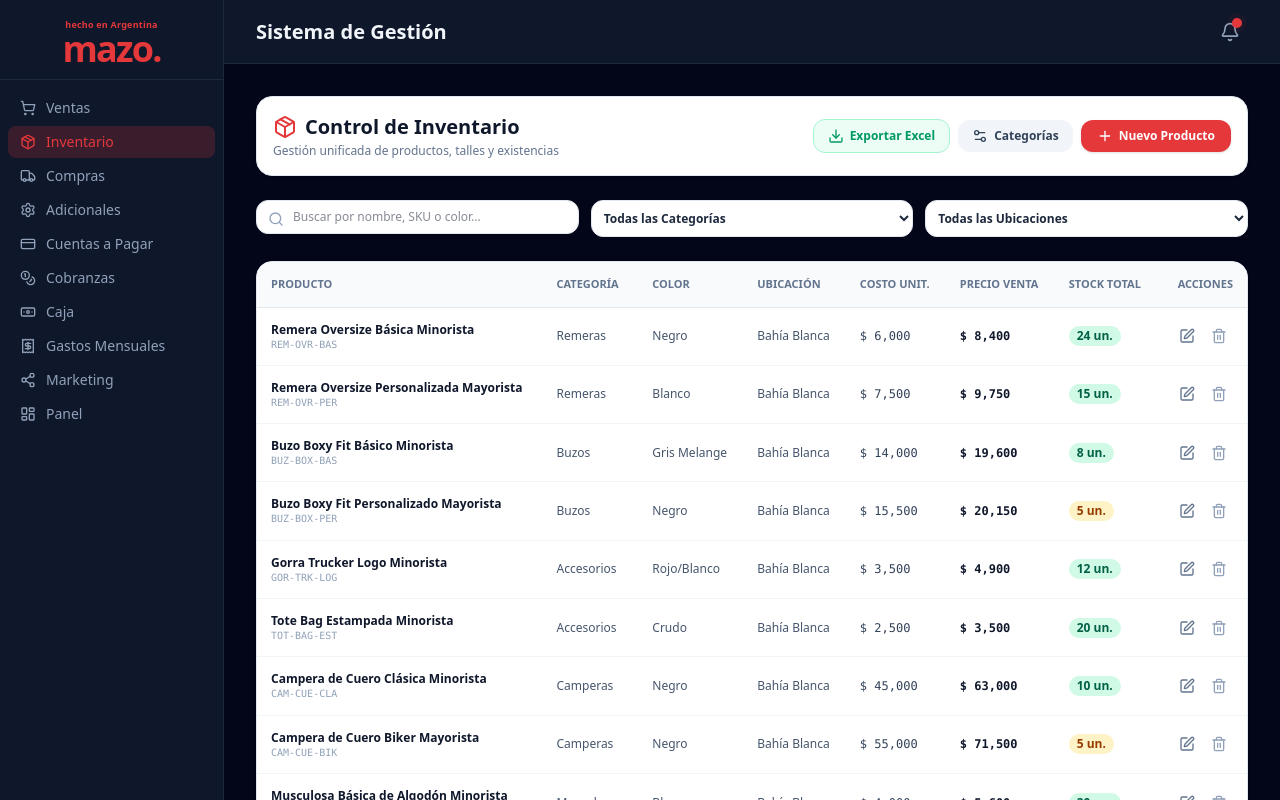
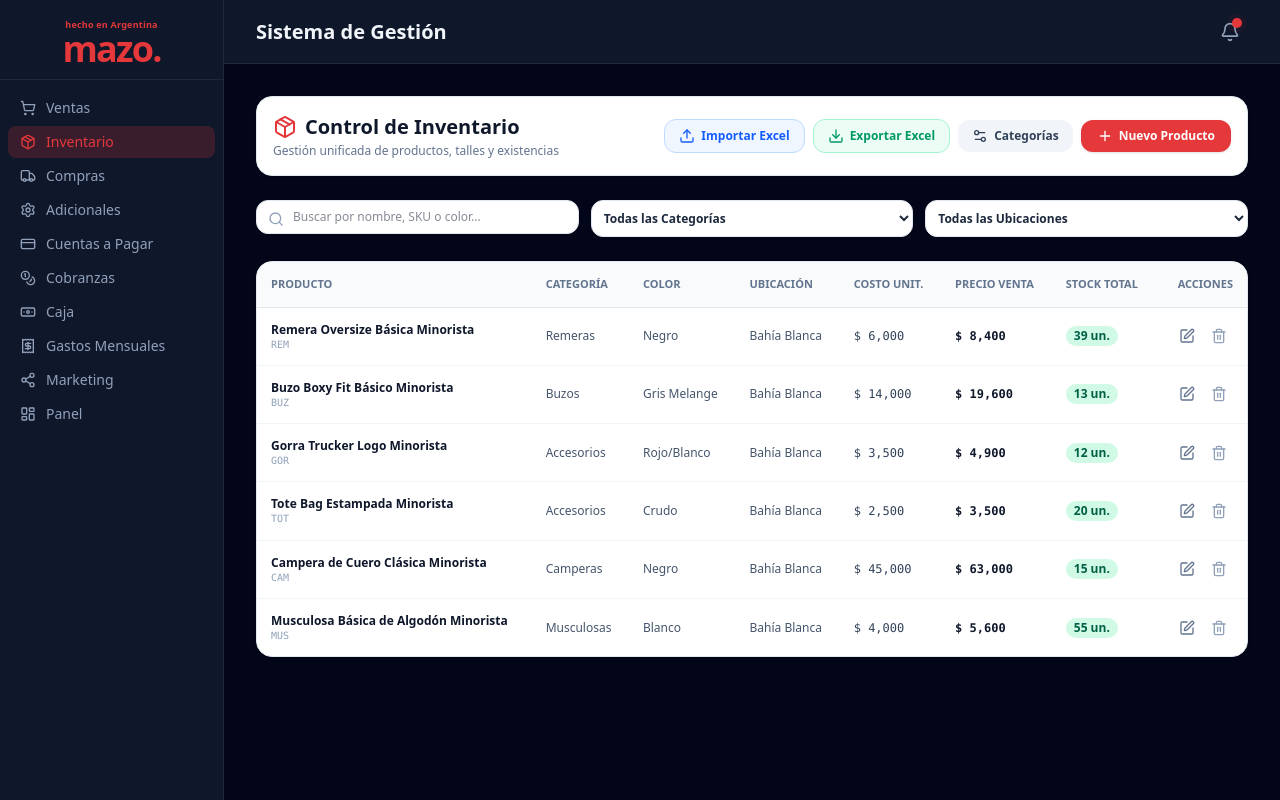
Before and after one commit to klejavalentino-ui/sistema---gestion, a React (Vite) app in the folder mazo/: page /inventory in a window 1280 px wide. Built offline with nearby package versions, Linux system fonts and the light colour scheme.

Commit message:
Eliminacion de letras de talle en SKU e importacion dinamica por columna

```diff
--- a/mazo/src/pages/Inventory.tsx
+++ b/mazo/src/pages/Inventory.tsx
@@ -1,5 +1,5 @@
 import { useState, FormEvent, useMemo, useEffect } from 'react';
-import { Search, Plus, Package, Edit, Trash2, X, Settings2, Download } from 'lucide-react';
+import { Search, Plus, Package, Edit, Trash2, X, Settings2, Download, Upload } from 'lucide-react';
 import { useAppStore } from '../store';
 import * as XLSX from 'xlsx';
 import { saveAs } from 'file-saver';
@@ -13,15 +13,25 @@ export default function Inventory() {
     categories,
     addCategory,
     sizes: storeSizes,
-    locations
+    locations,
+    supplies = []
   } = useAppStore() as any;
 
-  // Lista de talles dinámica desde el Store (si no hay guardados, usa la lista base)
+  // Lista de talles dinámica desde el Store
   const availableSizes = useMemo(() => {
     return storeSizes && storeSizes.length > 0
       ? storeSizes
       : ['S', 'M', 'L', 'XL', 'XXL'];
   }, [storeSizes]);
+
+  // Lista de categorías únicas de Insumos para dinámicamente armar columnas del Excel
+  const supplyCategories = useMemo(() => {
+    const cats = new Set<string>();
+    supplies.forEach((s: any) => {
+      if (s.category) cats.add(s.category);
+    });
+    return Array.from(cats);
+  }, [supplies]);
 
   const [searchTerm, setSearchTerm] = useState('');
   const [selectedCategory, setSelectedCategory] = useState('Todos');
@@ -56,16 +66,15 @@ export default function Inventory() {
     }
   }, [categories, locations]);
 
-  // Función para obtener un baseSku limpio sin sufijos de talle (-S, -XXL)
+  // Función para obtener baseSku limpio
   const getCleanBaseSku = (product: any) => {
     if (product.baseSku) {
-      // Elimina cualquier talle que haya quedado pegado al final por error anterior
-      return product.baseSku.replace(/-(S|M|L|XL|XXL|XXXL|[0-9]+)$/i, '');
+      return String(product.baseSku).split('-')[0];
     }
     if (product.sku) {
-      return product.sku.replace(/-(S|M|L|XL|XXL|XXXL|[0-9]+)$/i, '');
+      return String(product.sku).split('-')[0];
     }
-    return `SKU-${Date.now().toString().slice(-6)}`;
+    return `PRO001`;
   };
 
   const handleOpenAddModal = () => {
@@ -91,26 +100,25 @@ export default function Inventory() {
     const cleanBase = productGroup.baseSku;
     setEditingBaseSku(cleanBase);
 
-    // Buscar todos los productos que compartan este baseSku (o su versión limpia)
+    // Buscar todas las variantes asociadas a este producto base
     const relatedProducts = products.filter((p: any) => {
-      const pBase = getCleanBaseSku(p);
-      return pBase === cleanBase || p.baseSku === productGroup.originalBaseSku;
+      return p.baseSku === cleanBase || getCleanBaseSku(p) === cleanBase;
     });
 
     const sizesStock: Record<string, number> = {};
     availableSizes.forEach((size: string) => {
-      const match = relatedProducts.find((p: any) => p.size === size);
+      const match = relatedProducts.find((p: any) => String(p.size).toUpperCase() === String(size).toUpperCase());
       sizesStock[size] = match ? Number(match.stock) || 0 : 0;
     });
 
     const firstItem = relatedProducts[0] || productGroup;
 
     setProductForm({
-      name: firstItem.name,
+      name: firstItem.name || '',
       category: firstItem.category || (categories[0] || 'Remeras'),
       color: firstItem.color || '',
-      cost: firstItem.cost ? String(firstItem.cost) : '',
-      margin: firstItem.margin ? String(firstItem.margin) : '100',
+      cost: firstItem.cost !== undefined ? String(firstItem.cost) : '',
+      margin: firstItem.margin !== undefined ? String(firstItem.margin) : '100',
       location: firstItem.location || (locations[0] || 'Bahía Blanca'),
       sizes: sizesStock
     });
@@ -132,22 +140,27 @@ export default function Inventory() {
     e.preventDefault();
     if (!productForm.name || !productForm.cost) return;
 
-    // SKU base garantizado sin sufijos de talle
-    const baseSku = editingBaseSku || `SKU-${Date.now().toString().slice(-6)}`;
+    // Asignación de SKU base limpio (PRO001, PRO002...)
+    const baseSku = editingBaseSku || `PRO${Math.floor(100 + Math.random() * 900)}`;
     const cost = parseFloat(productForm.cost) || 0;
     const margin = parseFloat(productForm.margin) || 0;
 
+    let variantIndex = 1;
+
     Object.entries(productForm.sizes).forEach(([size, stock]) => {
-      // Buscar si ya existe la variante específica para este talle
       const existingProduct = products.find((p: any) => {
         const pBase = getCleanBaseSku(p);
-        return (pBase === baseSku || p.baseSku === baseSku) && p.size === size;
+        return (pBase === baseSku || p.baseSku === baseSku) && String(p.size).toUpperCase() === String(size).toUpperCase();
       });
+
+      // Formato de SKU numérico sin letras de talle: PRO001-1, PRO001-2, etc.
+      const variantSku = `${baseSku}-${variantIndex}`;
+      variantIndex++;
 
       if (existingProduct) {
         updateProduct(existingProduct.id, {
           baseSku: baseSku,
-          sku: `${baseSku}-${size}`,
+          sku: variantSku,
           name: productForm.name,
           category: productForm.category,
           color: productForm.color,
@@ -160,7 +173,7 @@ export default function Inventory() {
         addProduct({
           id: Date.now() + Math.floor(Math.random() * 10000),
           baseSku: baseSku,
-          sku: `${baseSku}-${size}`,
+          sku: variantSku,
           name: productForm.name,
           category: productForm.category,
           size,
@@ -176,11 +189,10 @@ export default function Inventory() {
     setIsProductModalOpen(false);
   };
 
-  const handleDeleteGroup = (baseSku: string, originalBaseSku: string) => {
+  const handleDeleteGroup = (baseSku: string) => {
     if (confirm('¿Está seguro de eliminar este producto y todos sus talles?')) {
       const relatedProducts = products.filter((p: any) => {
-        const pBase = getCleanBaseSku(p);
-        return pBase === baseSku || p.baseSku === originalBaseSku;
+        return p.baseSku === baseSku || getCleanBaseSku(p) === baseSku;
       });
       relatedProducts.forEach((p: any) => deleteProduct(p.id));
     }
@@ -205,7 +217,6 @@ export default function Inventory() {
       if (!groups[cleanBase]) {
         groups[cleanBase] = {
           baseSku: cleanBase,
-          originalBaseSku: p.baseSku,
           name: p.name,
           category: p.category,
           color: p.color,
@@ -233,20 +244,30 @@ export default function Inventory() {
     return matchesSearch && matchesCategory && matchesLocation;
   });
 
+  // Exportar a Excel agregando dinámicamente columnas para cada Categoría de Insumo
   const exportToExcel = () => {
-    const excelData = products.map((p: any) => ({
-      'Código Base (SKU)': getCleanBaseSku(p),
-      'SKU Variante': p.sku,
-      'Producto': p.name,
-      'Categoría': p.category,
-      'Color': p.color,
-      'Talle': p.size,
-      'Ubicación': p.location || 'N/A',
-      'Costo': p.cost,
-      'Margen %': p.margin,
-      'Precio Venta': Math.round(p.cost * (1 + p.margin / 100)),
-      'Stock': p.stock
-    }));
+    const excelData = products.map((p: any) => {
+      const row: Record<string, any> = {
+        'SKU Base': getCleanBaseSku(p),
+        'SKU Variante': p.sku,
+        'Producto': p.name,
+        'Categoría': p.category,
+        'Color': p.color || '',
+        'Talle': p.size,
+        'Ubicación': p.location || '',
+        'Costo': p.cost || 0,
+        'Margen %': p.margin || 0,
+        'Precio Venta': Math.round((p.cost || 0) * (1 + (p.margin || 0) / 100)),
+        'Stock': p.stock || 0
+      };
+
+      // Agregar columnas adicionales dinámicas para Categorías de Insumos
+      supplyCategories.forEach(cat => {
+        row[cat] = p.suppliesMap?.[cat] || '';
+      });
+
+      return row;
+    });
 
     const worksheet = XLSX.utils.json_to_sheet(excelData);
     const workbook = XLSX.utils.book_new();
@@ -254,6 +275,85 @@ export default function Inventory() {
     const excelBuffer = XLSX.write(workbook, { bookType: 'xlsx', type: 'array' });
     const data = new Blob([excelBuffer], { type: 'application/vnd.openxmlformats-officedocument.spreadsheetml.sheet' });
     saveAs(data, `Inventario_${new Date().toLocaleDateString().replace(/\//g, '-')}.xlsx`);
+  };
+
+  // Importar desde Excel reconociendo exactamente por Nombre de Columna
+  const handleImportExcel = (e: React.ChangeEvent<HTMLInputElement>) => {
+    const file = e.target.files?.[0];
+    if (!file) return;
+
+    const reader = new FileReader();
+    reader.onload = (evt) => {
+      const bstr = evt.target?.result;
+      const wb = XLSX.read(bstr, { type: 'binary' });
+      const wsname = wb.SheetNames[0];
+      const ws = wb.Sheets[wsname];
+      const data: any[] = XLSX.utils.sheet_to_json(ws);
+
+      data.forEach((row: any) => {
+        // Mapeo directo por encabezado exacto
+        const productName = row['Producto'] || row['Nombre'] || row['PRODUCTO'];
+        if (!productName) return;
+
+        const baseSku = row['SKU Base'] || row['SKU BASE'] || row['Base SKU'] || `PRO${Math.floor(100 + Math.random() * 900)}`;
+        const size = String(row['Talle'] || row['TALLE'] || 'Único').toUpperCase();
+        const skuVariant = row['SKU Variante'] || `${baseSku}-${Math.floor(1 + Math.random() * 99)}`;
+        const cost = parseFloat(row['Costo'] || row['COSTO'] || '0') || 0;
+        const margin = parseFloat(row['Margen %'] || row['MARGEN %'] || '100') || 100;
+        const stock = parseInt(row['Stock'] || row['STOCK'] || '0') || 0;
+        const category = row['Categoría'] || row['CATEGORIA'] || categories[0] || 'Remeras';
+        const color = row['Color'] || row['COLOR'] || '';
+        const location = row['Ubicación'] || row['UBICACION'] || locations[0] || 'Bahía Blanca';
+
+        // Mapear campos dinámicos de Insumos presentes en la fila
+        const suppliesMap: Record<string, string> = {};
+        supplyCategories.forEach(cat => {
+          if (row[cat] !== undefined) {
+            suppliesMap[cat] = String(row[cat]);
+          }
+        });
+
+        // Verificar si existe el producto para actualizar o agregar
+        const existing = products.find((p: any) =>
+          (p.sku === skuVariant) || (getCleanBaseSku(p) === baseSku && String(p.size).toUpperCase() === size)
+        );
+
+        if (existing) {
+          updateProduct(existing.id, {
+            baseSku,
+            sku: skuVariant,
+            name: productName,
+            category,
+            size,
+            color,
+            cost,
+            margin,
+            location,
+            stock,
+            suppliesMap
+          });
+        } else {
+          addProduct({
+            id: Date.now() + Math.floor(Math.random() * 100000),
+            baseSku,
+            sku: skuVariant,
+            name: productName,
+            category,
+            size,
+            color,
+            cost,
+            margin,
+            location,
+            stock,
+            suppliesMap
+          });
+        }
+      });
+
+      alert('¡Importación de productos completada con éxito!');
+      e.target.value = '';
+    };
+    reader.readAsBinaryString(file);
   };
 
   return (
@@ -270,10 +370,16 @@ export default function Inventory() {
           </p>
         </div>
 
-        <div className="flex items-center gap-2 w-full sm:w-auto">
+        <div className="flex items-center gap-2 w-full sm:w-auto flex-wrap">
+          <label className="px-3.5 py-2 bg-blue-50 dark:bg-blue-500/10 text-blue-600 dark:text-blue-400 border border-blue-200 dark:border-blue-500/20 rounded-xl text-xs font-bold hover:bg-blue-100 transition-colors flex items-center justify-center gap-1.5 cursor-pointer">
+            <Upload className="h-4 w-4" />
+            Importar Excel
+            <input type="file" accept=".xlsx, .xls" onChange={handleImportExcel} className="hidden" />
+          </label>
+
           <button
             onClick={exportToExcel}
-            className="flex-1 sm:flex-none px-3.5 py-2 bg-emerald-50 dark:bg-emerald-500/10 text-emerald-600 dark:text-emerald-400 border border-emerald-200 dark:border-emerald-500/20 rounded-xl text-xs font-bold hover:bg-emerald-100 transition-colors flex items-center justify-center gap-1.5"
+            className="px-3.5 py-2 bg-emerald-50 dark:bg-emerald-500/10 text-emerald-600 dark:text-emerald-400 border border-emerald-200 dark:border-emerald-500/20 rounded-xl text-xs font-bold hover:bg-emerald-100 transition-colors flex items-center justify-center gap-1.5"
           >
             <Download className="h-4 w-4" />
             Exportar Excel
@@ -387,7 +493,7 @@ export default function Inventory() {
                         <Edit className="h-4 w-4" />
                       </button>
                       <button
-                        onClick={() => handleDeleteGroup(item.baseSku, item.originalBaseSku)}
+                        onClick={() => handleDeleteGroup(item.baseSku)}
                         className="p-1.5 hover:bg-rose-50 dark:hover:bg-rose-500/10 text-slate-400 hover:text-rose-600 rounded-lg transition-colors"
                         title="Eliminar Producto"
                       >
```
